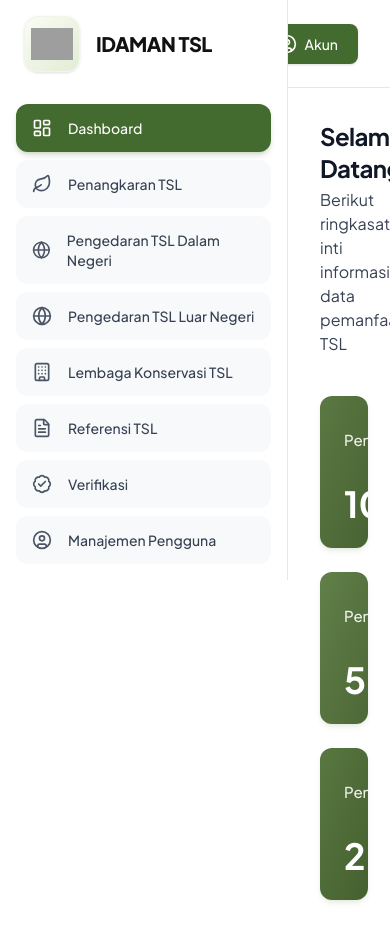
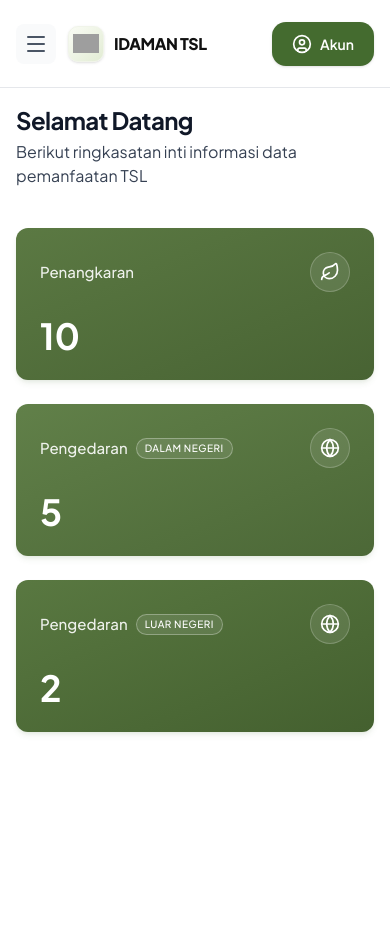
Before and after one commit to IDAMAN-TSL/idamantsl-webapp, a Next.js app: page /dashboard in a window 390 px wide. After the commit the page ends 844 px from the top, so only its background shows below. Built offline with nearby package versions, Linux system fonts and the light colour scheme; grey boxes are pictures that could not be loaded.

Commit message:
feat: apply the responsive screen

```diff
--- a/src/app/dashboard/layout.tsx
+++ b/src/app/dashboard/layout.tsx
@@ -1,20 +1,9 @@
-import { Sidebar } from "@/components/layout/Sidebar";
-import { Header } from "@/components/layout/Header";
+import { AppShell } from "@/components/layout/AppShell";
 
 export default function DashboardLayout({
   children,
 }: {
   children: React.ReactNode;
 }) {
-  return (
-    <div className="flex bg-white min-h-screen">
-      <Sidebar />
-      <div className="flex flex-1 flex-col overflow-hidden">
-        <Header />
-        <main className="flex-1 overflow-y-auto bg-white p-8">
-          {children}
-        </main>
-      </div>
-    </div>
-  );
+  return <AppShell>{children}</AppShell>;
 }
--- a/src/app/penangkaran/layout.tsx
+++ b/src/app/penangkaran/layout.tsx
@@ -1,20 +1,9 @@
-import { Sidebar } from "@/components/layout/Sidebar";
-import { Header } from "@/components/layout/Header";
+import { AppShell } from "@/components/layout/AppShell";
 
-export default function DashboardLayout({
+export default function PenangkaranLayout({
   children,
 }: {
   children: React.ReactNode;
 }) {
-  return (
-    <div className="flex bg-white min-h-screen">
-      <Sidebar />
-      <div className="flex flex-1 flex-col overflow-hidden">
-        <Header />
-        <main className="flex-1 overflow-y-auto bg-white p-8">
-          {children}
-        </main>
-      </div>
-    </div>
-  );
+  return <AppShell>{children}</AppShell>;
 }
--- a/src/app/penangkaran/page.tsx
+++ b/src/app/penangkaran/page.tsx
@@ -162,14 +162,9 @@ export default function PenangkaranPage() {
       </div>
 
       {/* Pagination & Cetak */}
-      <div className="mt-8 flex items-center justify-between pb-8">
-        {/* Cetak Button */}
-        <button className="flex items-center gap-2 rounded-xl bg-[#5B7943] hover:bg-[#446B2F] px-5 py-3 text-[14px] font-semibold text-white shadow-[0_4px_12px_-4px_rgba(91,121,67,0.5)] transition-colors">
-          <Printer className="h-[18px] w-[18px]" strokeWidth={2.5} />
-          Cetak
-        </button>
-
-        <div className="flex items-center gap-6">
+      <div className="mt-8 pb-8 flex flex-col gap-4 sm:flex-row sm:items-center sm:justify-between">
+        {/* Info + Pagination */}
+        <div className="flex items-center gap-4 justify-between sm:justify-end sm:order-2">
           <p className="text-[13px] text-gray-400 font-medium">
             Menampilkan 3 dari 3 data
           </p>
@@ -193,6 +188,12 @@ export default function PenangkaranPage() {
             </button>
           </div>
         </div>
+
+        {/* Cetak Button */}
+        <button className="sm:order-1 self-start flex items-center gap-2 rounded-xl bg-[#5B7943] hover:bg-[#446B2F] px-5 py-3 text-[14px] font-semibold text-white shadow-[0_4px_12px_-4px_rgba(91,121,67,0.5)] transition-colors">
+          <Printer className="h-[18px] w-[18px]" strokeWidth={2.5} />
+          Cetak
+        </button>
       </div>
 
       {/* Render Modal */}
--- /dev/null
+++ b/src/components/layout/AppShell.tsx
@@ -0,0 +1,21 @@
+"use client";
+
+import { useState } from "react";
+import { Sidebar } from "./Sidebar";
+import { Header } from "./Header";
+
+export function AppShell({ children }: { children: React.ReactNode }) {
+  const [isMobileMenuOpen, setIsMobileMenuOpen] = useState(false);
+
+  return (
+    <div className="flex bg-white min-h-screen">
+      <Sidebar isOpen={isMobileMenuOpen} setIsOpen={setIsMobileMenuOpen} />
+      <div className="flex flex-1 flex-col overflow-hidden min-w-0">
+        <Header onMenuClick={() => setIsMobileMenuOpen(true)} />
+        <main className="flex-1 overflow-y-auto bg-white p-4 md:p-8">
+          {children}
+        </main>
+      </div>
+    </div>
+  );
+}
--- a/src/components/layout/Header.tsx
+++ b/src/components/layout/Header.tsx
@@ -1,10 +1,42 @@
-import { UserCircle } from "lucide-react";
+import Image from "next/image";
+import { UserCircle, Menu } from "lucide-react";
+import LogoIcon from "@/assets/icon/Logo.svg";
 
-export function Header() {
+export function Header({ onMenuClick }: { onMenuClick?: () => void }) {
   return (
-    <header className="flex h-[88px] items-center justify-end border-b border-gray-200 bg-white px-8">
+    <header className="flex h-[88px] shrink-0 items-center justify-between border-b border-gray-200 bg-white px-4 md:px-8">
+      {/* Left: Burger + Logo (mobile only) */}
+      <div className="flex items-center gap-3 md:hidden">
+        <button
+          onClick={onMenuClick}
+          className="flex h-10 w-10 items-center justify-center rounded-lg bg-gray-50 text-gray-600 hover:bg-gray-100 transition-colors"
+        >
+          <Menu className="h-6 w-6" />
+        </button>
+
+        {/* Logo + Brand (mobile only) */}
+        <div className="flex items-center gap-2.5">
+          <div className="flex h-9 w-9 shrink-0 items-center justify-center rounded-[10px] bg-gradient-to-br from-[#FAFCF5] to-[#E2ECD4] border border-[#f0f4e9] shadow-sm p-1">
+            <Image
+              src={LogoIcon}
+              alt="IDAMAN TSL Logo"
+              width={28}
+              height={28}
+              className="w-full h-full object-contain"
+              priority
+            />
+          </div>
+          <span className="font-extrabold text-[#111111] tracking-tight text-[16px]">
+            IDAMAN TSL
+          </span>
+        </div>
+      </div>
+
+      {/* Desktop spacer: nothing on left */}
+      <div className="hidden md:block" />
+
       {/* Account Button */}
-      <button className="flex items-center gap-2 rounded-lg bg-[#446B2F] px-5 py-2.5 text-sm font-medium text-white shadow-sm transition-all hover:bg-[#385926]">
+      <button className="flex items-center gap-2 rounded-[14px] bg-[#446B2F] px-5 py-3 text-sm font-semibold text-white shadow-sm transition-all hover:bg-[#385926]">
         <UserCircle className="h-5 w-5" />
         Akun
       </button>
--- a/src/components/layout/Sidebar.tsx
+++ b/src/components/layout/Sidebar.tsx
@@ -41,11 +41,31 @@ const navigation = [
   },
 ];
 
-export function Sidebar() {
+export function Sidebar({
+  isOpen = false,
+  setIsOpen
+}: {
+  isOpen?: boolean;
+  setIsOpen?: (val: boolean) => void;
+}) {
   const pathname = usePathname();
 
   return (
-    <div className="flex h-full w-72 flex-col border-r border-gray-200 bg-white">
+    <>
+      {/* Mobile Backdrop */}
+      {isOpen && (
+        <div
+          className="fixed inset-0 z-40 bg-black/40 backdrop-blur-sm md:hidden"
+          onClick={() => setIsOpen?.(false)}
+        />
+      )}
+
+      {/* Sidebar Container */}
+      <div
+        className={`fixed inset-y-0 left-0 z-50 flex h-full w-[280px] md:w-72 flex-col border-r border-gray-200 bg-white transform transition-transform duration-300 ease-in-out md:relative md:translate-x-0 ${
+          isOpen ? "translate-x-0" : "-translate-x-full"
+        }`}
+      >
       {/* Logo Area */}
       <div className="flex h-[88px] items-center px-6">
         <div className="flex items-center gap-4">
@@ -74,6 +94,7 @@ export function Sidebar() {
             <Link
               key={item.name}
               href={item.href}
+              onClick={() => setIsOpen?.(false)}
               className={`group flex items-center justify-start gap-4 rounded-xl px-4 py-3.5 text-sm font-medium transition-colors ${
                 isActive
                   ? "bg-[#446B2F] text-white shadow-md shadow-[#446B2F]/20"
@@ -90,6 +111,7 @@ export function Sidebar() {
           );
         })}
       </nav>
-    </div>
+      </div>
+    </>
   );
 }
```
